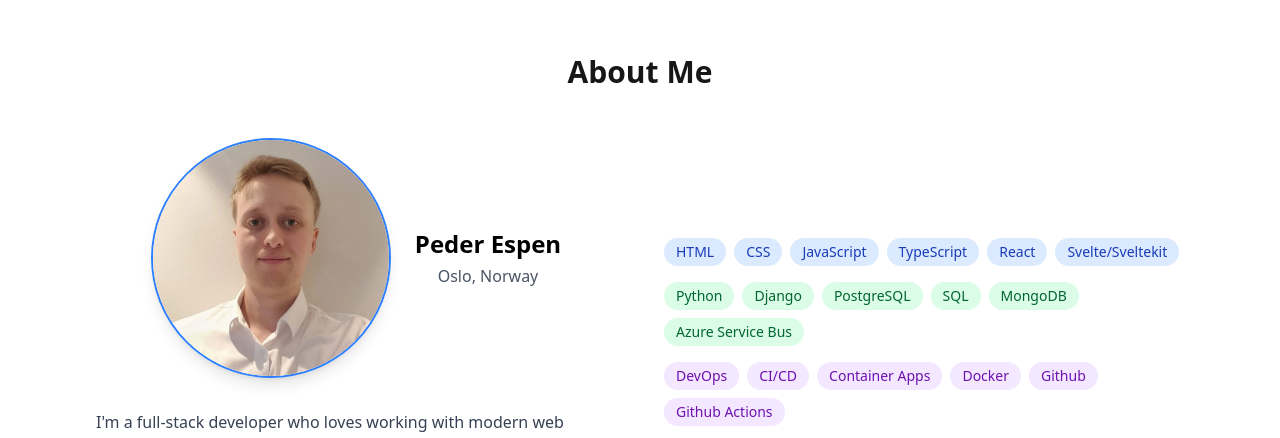
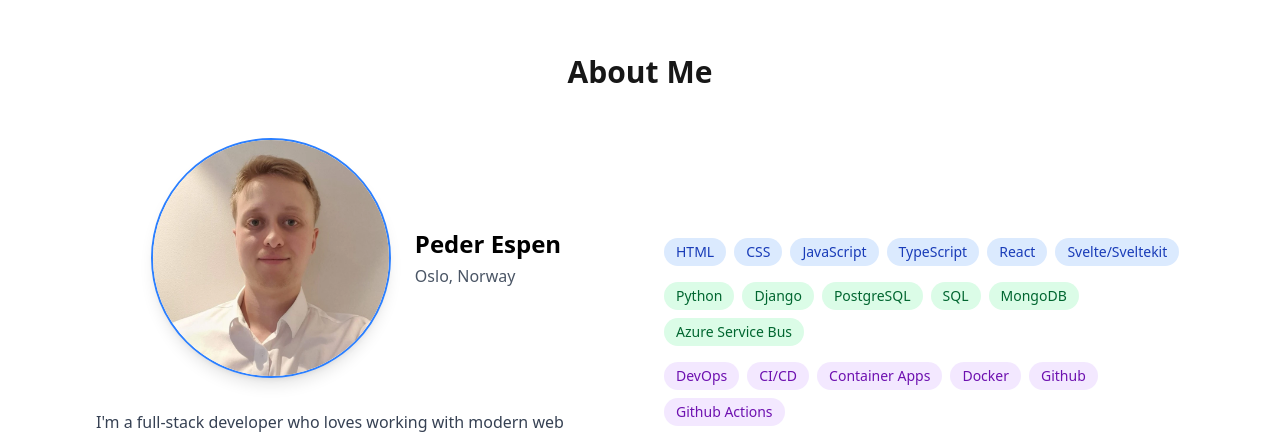
Before and after one commit to pederespen/portfolio, a Next.js app: page / in a window 1280 px wide. Shown: the part 908-1346 px from the top of the page. Built offline with nearby package versions, Linux system fonts and the light colour scheme.

Commit message:
cursor pointer fix and alignment

```diff
--- a/src/components/about.tsx
+++ b/src/components/about.tsx
@@ -23,7 +23,7 @@ export const About = () => {
                 height={240}
                 className="rounded-full object-cover border-2 border-blue-500 shadow-lg mr-6 mb-4"
               />
-              <div className="flex flex-col text-center justify-center">
+              <div className="flex flex-col text-left justify-center">
                 <h3 className="text-2xl font-bold mb-1 text-black dark:text-gray-300">
                   Peder Espen
                 </h3>
--- a/src/components/dark-mode-toggle.tsx
+++ b/src/components/dark-mode-toggle.tsx
@@ -61,7 +61,7 @@ export const DarkModeToggle = () => {
   return (
     <button
       onClick={toggleMode}
-      className="relative inline-flex h-6 w-11 items-center rounded-full bg-gray-200 dark:bg-neutral-700"
+      className="relative inline-flex h-6 w-11 items-center rounded-full bg-gray-200 dark:bg-neutral-700 cursor-pointer"
       aria-pressed={isDarkMode}
       aria-label={isDarkMode ? "Switch to light mode" : "Switch to dark mode"}
     >
--- a/src/components/language-switcher.tsx
+++ b/src/components/language-switcher.tsx
@@ -64,7 +64,7 @@ export const LanguageSwitcher = () => {
   return (
     <button
       onClick={toggleLanguage}
-      className="relative inline-flex h-6 w-11 items-center rounded-full bg-gray-200 dark:bg-neutral-700"
+      className="relative inline-flex h-6 w-11 items-center rounded-full bg-gray-200 dark:bg-neutral-700 cursor-pointer"
       aria-pressed={isNorwegian}
       aria-label={isNorwegian ? "Switch to English" : "Switch to Norwegian"}
     >
```
